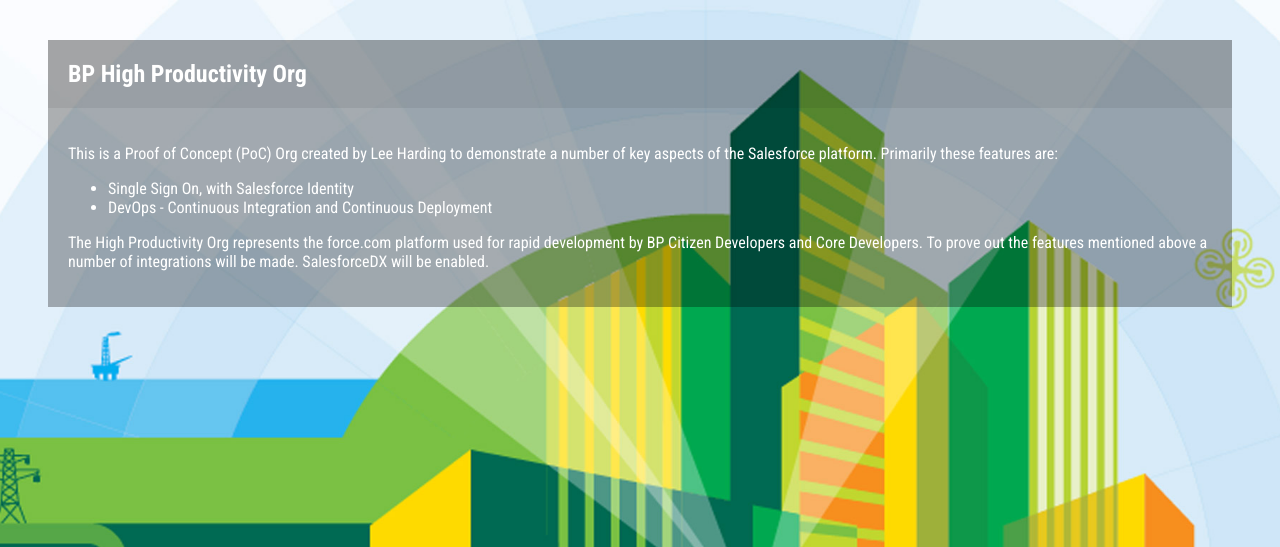
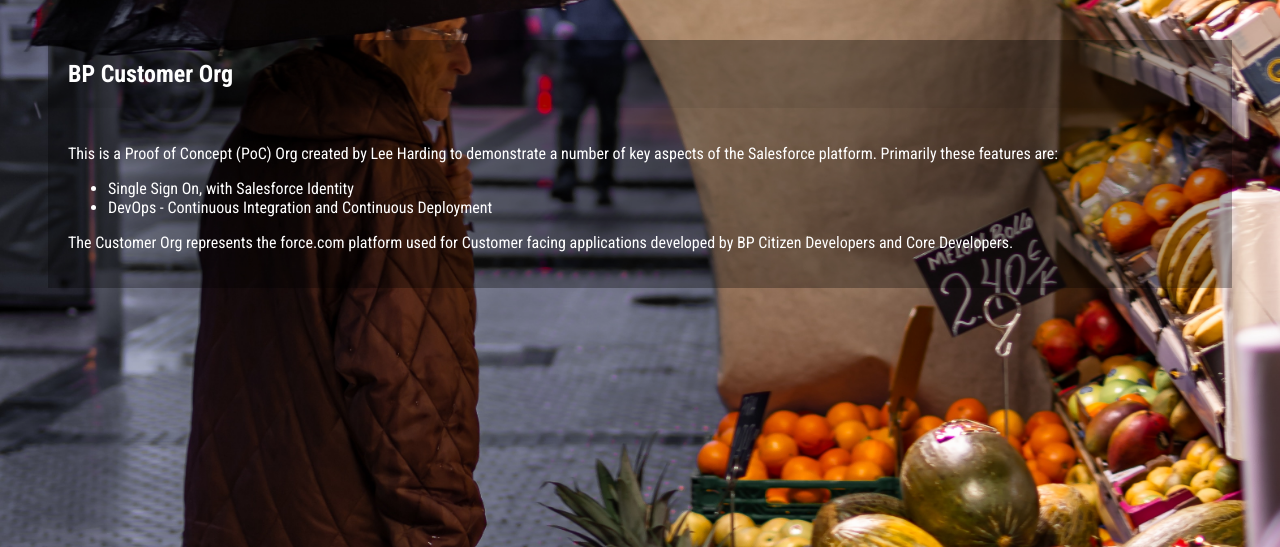
Before and after one commit to salesforceHarding/rightFrameURL, a PHP site: page /?org=1 in a window 1280 px wide. Shown: the top 547 px of the page. Run offline with PHP 8.4, Linux system fonts and the light colour scheme.

Commit message:
Updated.

```diff
--- a/index.php
+++ b/index.php
@@ -1,14 +1,15 @@
 <?php
 
+// You can switch you rightside image/test depending on the org by passing an org ID
 switch ($_GET["org"]) {
     case 1:
-        include_once("high-prod.html");
+        include_once("org1.html");
         break;
     case 2:
-        include_once("customer.html");
+        include_once("org2.html");
         break;
     case 3:
-        include_once("employee.html");
+        include_once("org3.html");
         break;
 }
 
--- a/high-prod.html
+++ b/org1.html
@@ -2,11 +2,11 @@
 <html>
 <head>
 	<meta http-equiv="Content-Type" content="text/html; charset=UTF-8">
-    <title>PoC-High-Prod</title>
+    <title>PoC-Customer</title>
 	<link href='https://fonts.googleapis.com/css?family=Roboto+Condensed:400,700' rel='stylesheet' type='text/css'>
 	<style>
 		   body {
-		     background: url(./bp.jpg) no-repeat center center fixed;
+		     background: url(./background.jpg) no-repeat center center fixed;
 		     -webkit-background-size: cover;
 		     -moz-background-size: cover;
 		     -o-background-size: cover;
@@ -43,14 +43,14 @@
 	</style>
 </head>
 <body>
-	<div class="content-top">BP High Productivity Org</div>
+	<div class="content-top">BP Customer Org</div>
 	<div class="content">
 		<p>This is a Proof of Concept (PoC) Org created by Lee Harding to demonstrate a number of key aspects of the Salesforce platform. Primarily these features are:</p>
 		<ul>
 			<li>Single Sign On, with Salesforce Identity</li>
 			<li>DevOps - Continuous Integration and Continuous Deployment</li>
 		</ul>
-		<p>The High Productivity Org represents the force.com platform used for rapid development by BP Citizen Developers and Core Developers. To prove out the features mentioned above a number of integrations will be made. SalesforceDX will be enabled.</p>
+		<p>The Customer Org represents the force.com platform used for Customer facing applications developed by BP Citizen Developers and Core Developers.</p>
 	</div>
 
 </body>
--- a/employee.html
+++ b/org2.html
@@ -6,7 +6,7 @@
 	<link href='https://fonts.googleapis.com/css?family=Roboto+Condensed:400,700' rel='stylesheet' type='text/css'>
 	<style>
 		   body {
-		     background: url(./bp.jpg) no-repeat center center fixed;
+		     background: url(./background.jpg) no-repeat center center fixed;
 		     -webkit-background-size: cover;
 		     -moz-background-size: cover;
 		     -o-background-size: cover;
```
Also changed, not shown: org3.html (renamed from customer.html, +4 -4 lines), background.jpg (added), bp.jpg (deleted).
